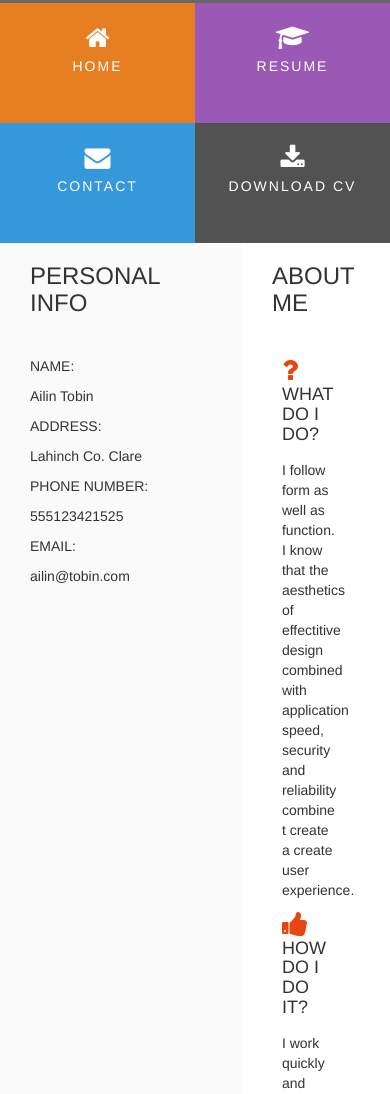
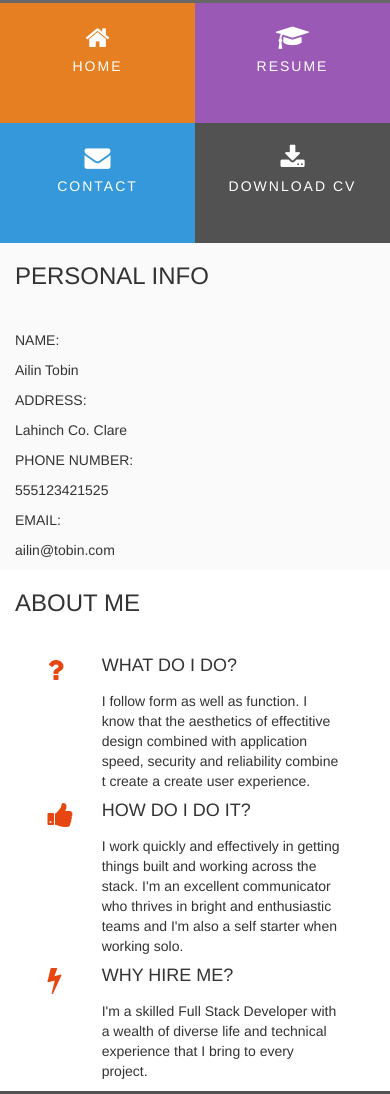
Before and after one commit to TobinWebDesign/resume-project, a plain HTML site: page index.html in a window 390 px wide. Shown: the part 598-1692 px from the top of the page. Drawn offline with nearby package versions, Linux system fonts and the light colour scheme.

Commit message:
add media query for section-column

```diff
--- a/assets/css/style.css
+++ b/assets/css/style.css
@@ -13,6 +13,10 @@ body {
 
 .bg-color-three-reasons {
     background-color: #ffffff;
+}
+
+.bg-color-personal-info {
+    background-color: #fafafa;
 }
 
 .ul-menu-color-home {
@@ -55,11 +59,7 @@ h5 {
 .inline-block {
     display: inline-block;
 }
-.section-column {
-    padding: 0 30px 30px;
-    float: none;
-    display: table-cell;
-}
+
 
 .row-table {
     display: table;
@@ -221,6 +221,10 @@ footer .cv-pdf i:hover {
 
 /*.............................................Personal Info*/
 
-.bg-color-personal-info {
-    background-color: #fafafa;
+@media(min-width: 992px){
+    .section-column {
+    padding: 0 30px 30px;
+    float: none;
+    display: table-cell;
 }
+}
```
